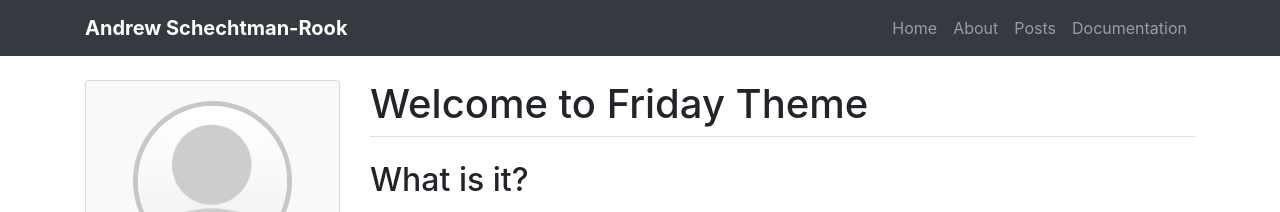
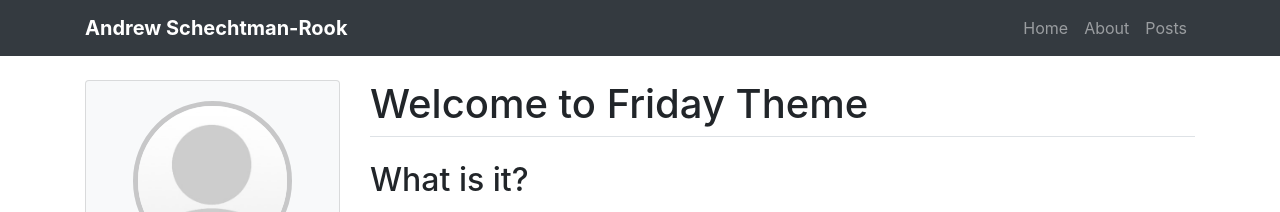
Before and after one commit to skeweddata/skeweddata.github.io, a Jekyll site: the page built from _pages/index.md, in a window 1280 px wide. Shown: the top 212 px of the page. Built offline with Jekyll 4.4.1, drawn with Linux system fonts in a browser that asks for light colours.

Commit message:
tried removing the documentation link

```diff
--- a/_data/nav.yml
+++ b/_data/nav.yml
@@ -6,6 +6,3 @@
 
 - title: Posts
   href: list/posts.html
-
-- title: Documentation
-  href: list/projects.html
```
